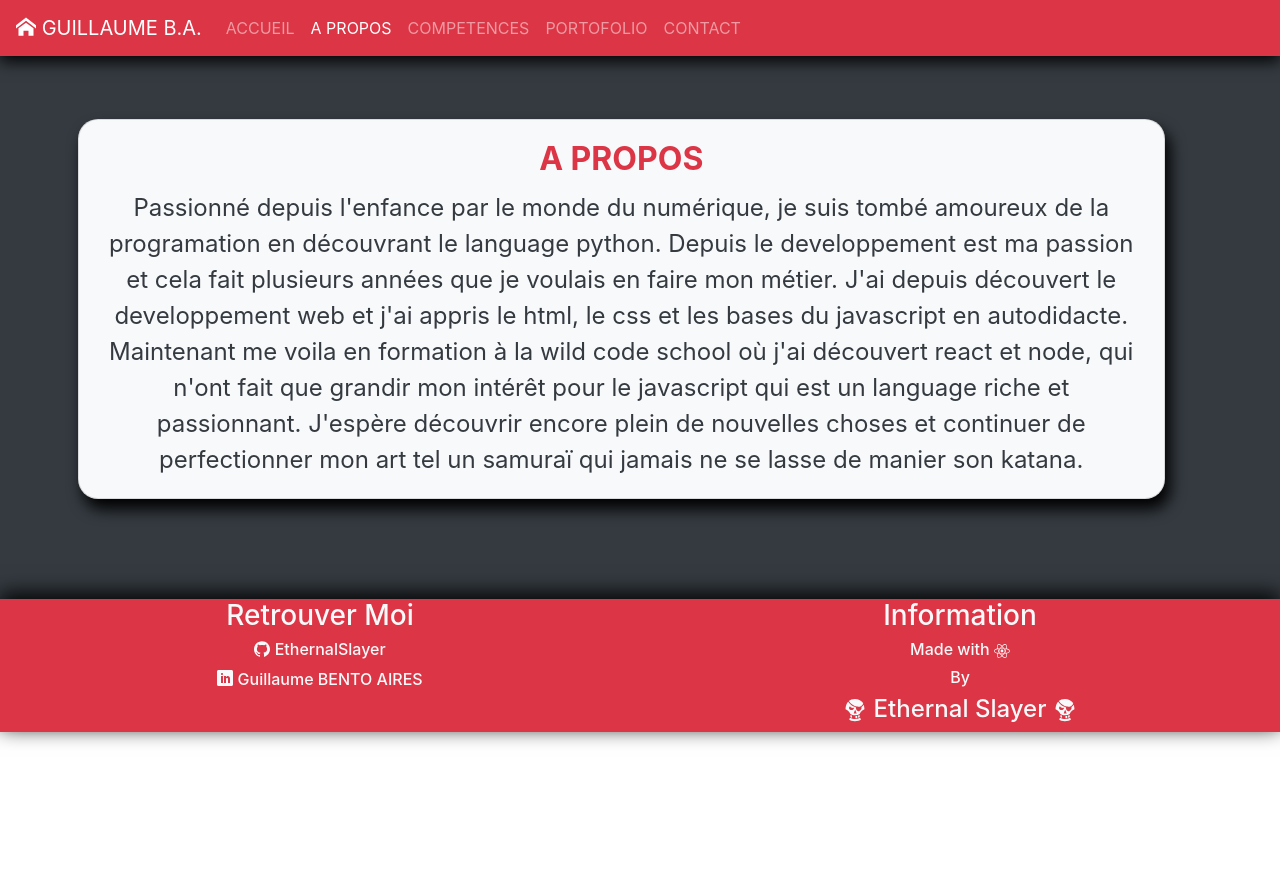
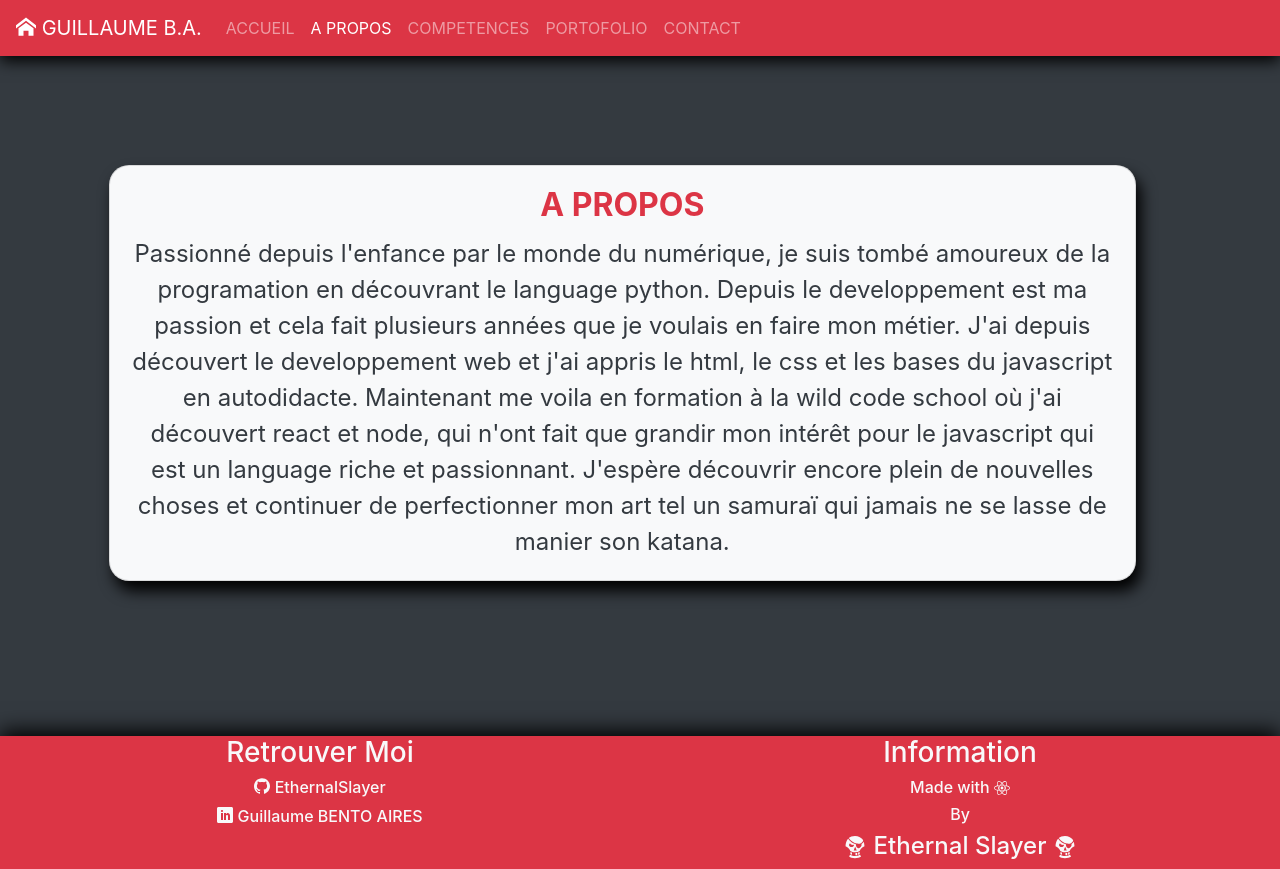
Before and after one commit to EthernalSlayer/my-cv-app, a React (Create React App) app: page /a-propos in a window 1280 px wide. Before the commit the page ends 800 px from the top, so only its background shows below. Built offline with nearby package versions, Linux system fonts and the light colour scheme.

Commit message:
correct style for the big screen

```diff
--- a/src/component/Apropos.js
+++ b/src/component/Apropos.js
@@ -5,7 +5,12 @@ import Flip from "react-reveal/Flip";
 
 function Apropos() {
   return (
-    <Container className="bg-dark" fluid as="main">
+    <Container
+      className="bg-dark"
+      fluid
+      as="main"
+      style={{ padding: "50px", minHeight: "85vh" }}
+    >
       <Row className="justify-content-center">
         <Col md="auto" xs="auto">
           <Flip bottom>
--- a/src/component/Contact.js
+++ b/src/component/Contact.js
@@ -56,7 +56,7 @@ function Contact() {
       className="bg-dark"
       fluid
       as="main"
-      style={{ paddingBottom: "5%" }}
+      style={{ padding: "50px", minHeight: "85vh" }}
     >
       <Row className="justify-content-center">
         <Col className="text-light text-center">
--- a/src/component/Home.js
+++ b/src/component/Home.js
@@ -4,7 +4,12 @@ import avatar from "../assets/avatar.png";
 
 function Home() {
   return (
-    <Container className="bg-dark" fluid as="main">
+    <Container
+      className="bg-dark"
+      fluid
+      as="main"
+      style={{ padding: "50px", minHeight: "85vh" }}
+    >
       <Row className="justify-content-center" as="section">
         <Col md="auto" xs="auto">
           <Image
```
